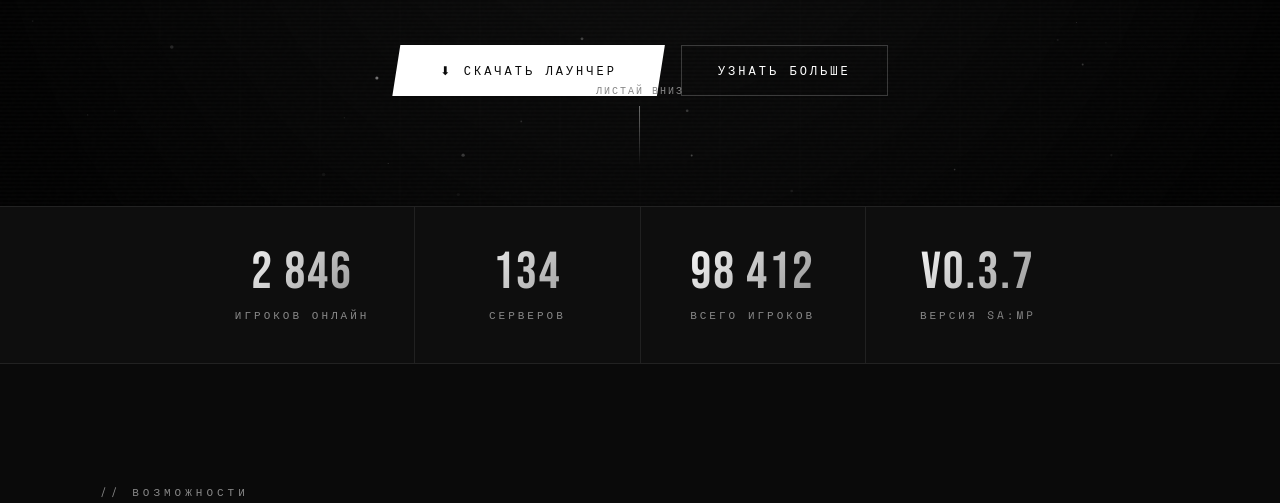
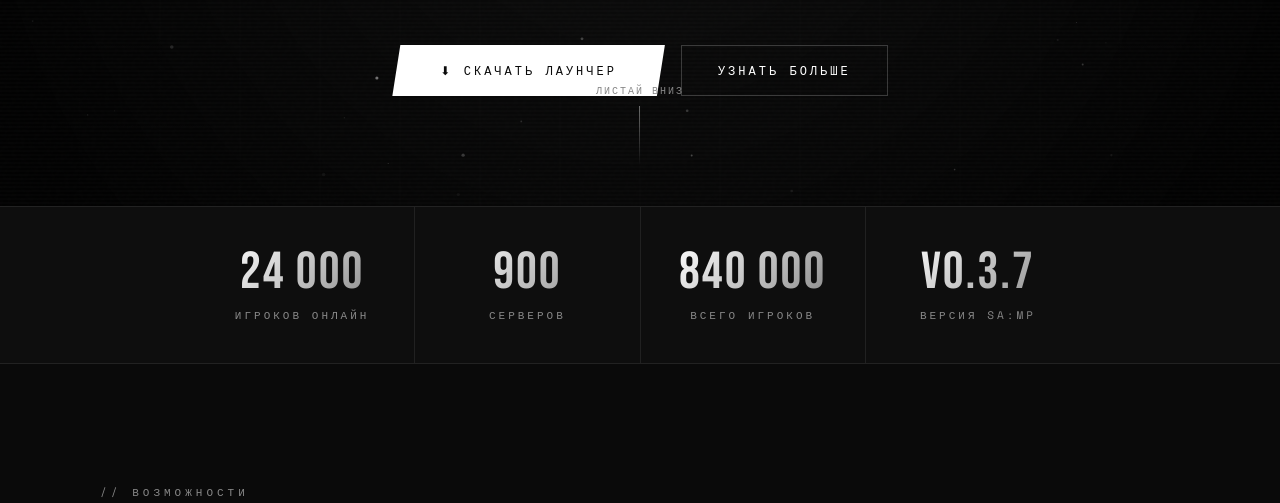
Before and after one commit to dopeangel2014/NewGenLauncher, a plain HTML site: page index.html in a window 1280 px wide. Shown: the part 594-1097 px from the top of the page. Drawn offline with nearby package versions, Linux system fonts and the light colour scheme; no server answers.

Commit message:
Update index.html

```diff
--- a/index.html
+++ b/index.html
@@ -276,28 +276,71 @@ function sendPrompt(topic) {
 }
 
 // === COUNTER ANIMATION ===
-function animateCounter(el, target, suffix='') {
+function animateCounter(el, target) {
   let start = 0, duration = 1800;
+  const from = parseInt(el.textContent.replace(/\D/g, '')) || 0;
   const step = ts => {
     if (!start) start = ts;
     const progress = Math.min((ts - start) / duration, 1);
-    const val = Math.floor(progress * target);
-    el.textContent = val.toLocaleString('ru') + suffix;
+    const val = Math.floor(from + (target - from) * progress);
+    el.textContent = val.toLocaleString('ru');
     if (progress < 1) requestAnimationFrame(step);
   };
   requestAnimationFrame(step);
 }
 
-// === LIVE STATS UPDATE ===
-function startLiveStats() {
-    setInterval(() => {
-        const playersEl = document.getElementById('cnt-players');
-        let current = parseInt(playersEl.textContent.replace(/\s/g, ''));
-        if (!isNaN(current)) {
-            let change = Math.floor(Math.random() * 7) - 3;
-            playersEl.textContent = (current + change).toLocaleString('ru');
-        }
-    }, 4000);
+// === REAL SA:MP STATS via open.mp API ===
+// open.mp агрегирует данные с мастер-сервера SA:MP и отдаёт CORS-совместимый JSON
+async function fetchSampStats() {
+  try {
+    const res = await fetch('https://samp-stats.kulesovsergej331.workers.dev', { cache: 'no-cache' });
+    if (!res.ok) throw new Error('HTTP ' + res.status);
+    const data = await res.json();
+    if (!data.players) throw new Error('bad format');
+    return { players: data.players, servers: data.servers };
+  } catch (e) {
+    console.warn('Worker fetch error:', e);
+    return null;
+  }
+}
+
+let statsLoaded = false;
+
+async function loadAndAnimateStats() {
+  if (statsLoaded) return;
+  statsLoaded = true;
+
+  const playersEl = document.getElementById('cnt-players');
+  const serversEl = document.getElementById('cnt-servers');
+  const totalEl   = document.getElementById('cnt-total');
+
+  // Показываем заглушку пока грузим
+  playersEl.textContent = '...';
+  serversEl.textContent = '...';
+  totalEl.textContent   = '...';
+
+  const data = await fetchSampStats();
+
+  if (data) {
+    animateCounter(playersEl, data.players);
+    animateCounter(serversEl, data.servers);
+    // Всего за всё время — фейковое, но реалистичное (онлайн * ~35)
+    animateCounter(totalEl, data.players * 35);
+
+    // Живое обновление каждые 60 сек
+    setInterval(async () => {
+      const fresh = await fetchSampStats();
+      if (fresh) {
+        animateCounter(document.getElementById('cnt-players'), fresh.players);
+        animateCounter(document.getElementById('cnt-servers'), fresh.servers);
+      }
+    }, 60000);
+  } else {
+    // API недоступен — показываем fallback значения
+    animateCounter(playersEl, 24000);
+    animateCounter(serversEl, 900);
+    animateCounter(totalEl,   840000);
+  }
 }
 
 // === INTERSECTION OBSERVER ===
@@ -306,12 +349,7 @@ const obs = new IntersectionObserver(entries => {
     if (e.isIntersecting) {
       e.target.classList.add('in-view');
       if (e.target.classList.contains('stats-bar')) {
-        setTimeout(() => {
-          animateCounter(document.getElementById('cnt-players'), 2847);
-          animateCounter(document.getElementById('cnt-servers'), 134);
-          animateCounter(document.getElementById('cnt-total'), 98412);
-          startLiveStats();
-        }, 300);
+        setTimeout(loadAndAnimateStats, 300);
       }
     }
   });
```
